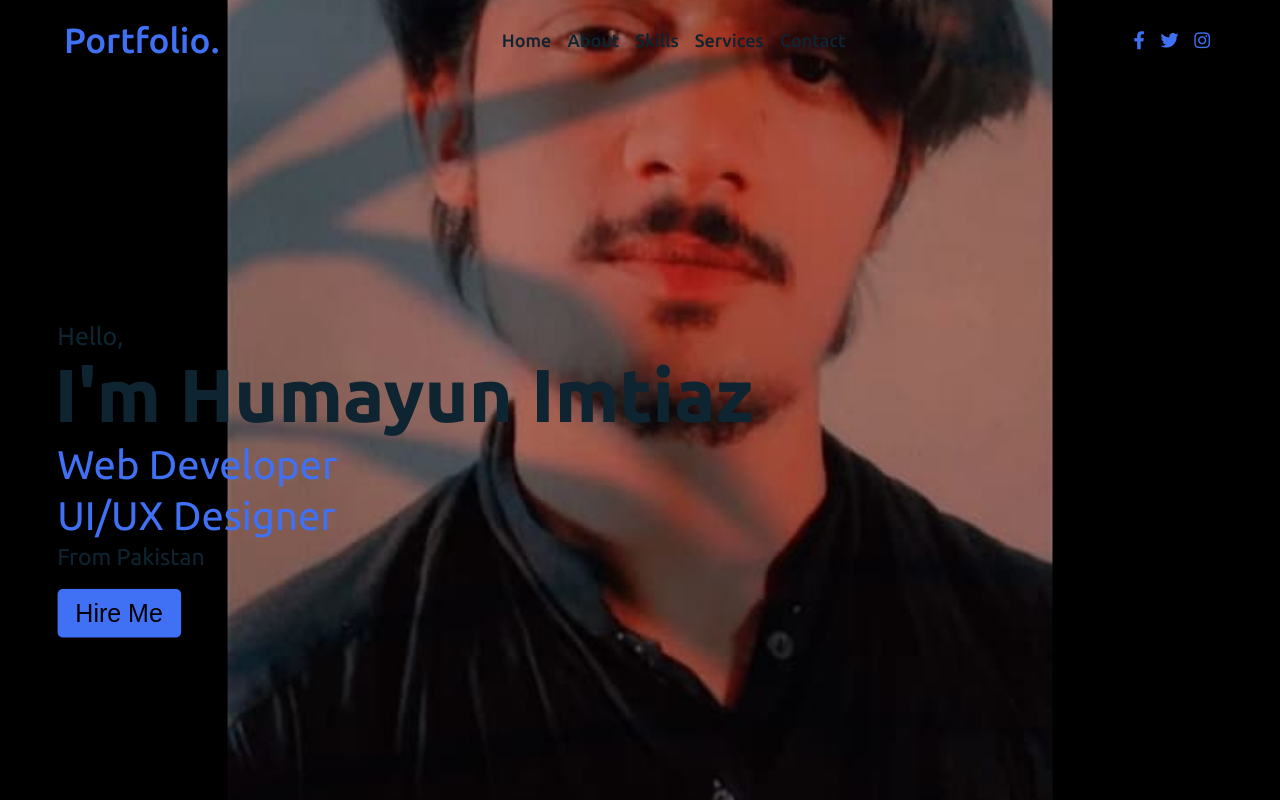
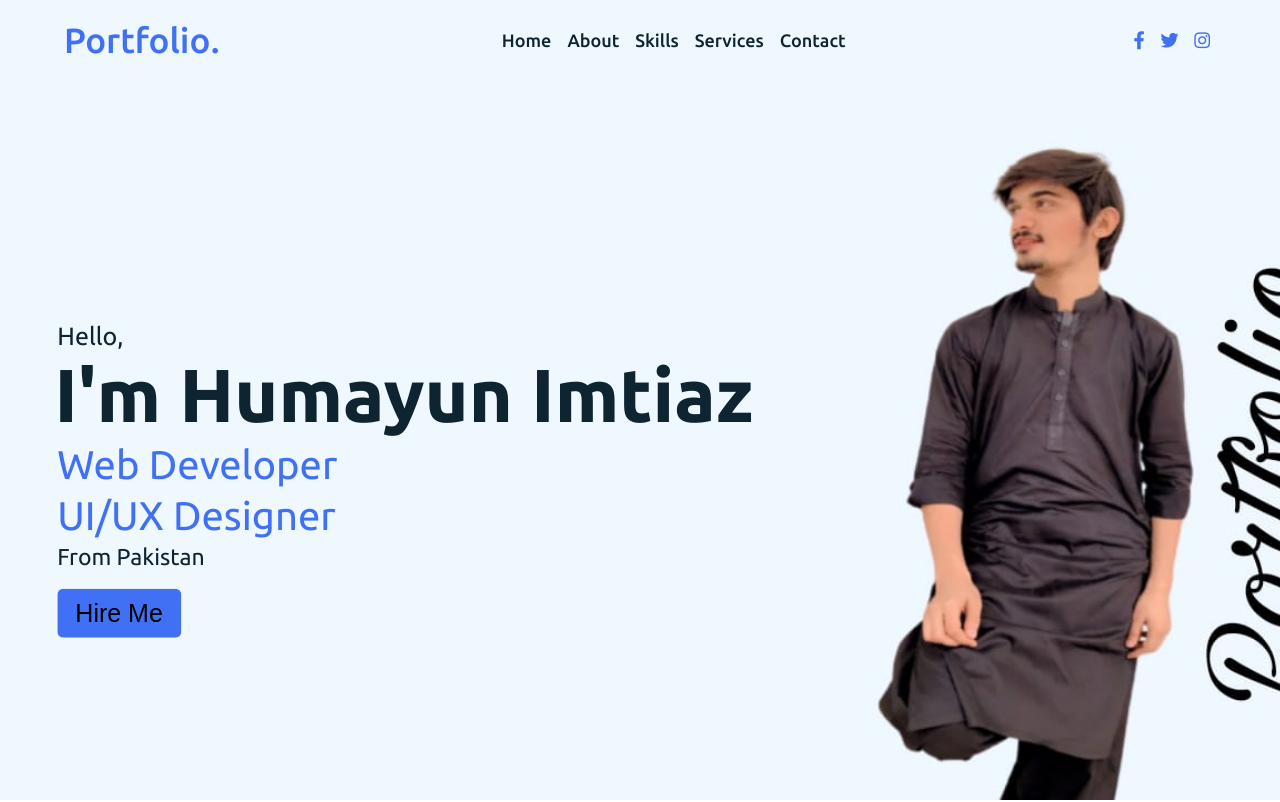
Before and after one commit to Humayun34/Portfolio.github.io, a plain HTML site: page index.html in a window 1280 px wide. Shown: the top 802 px of the page. Drawn offline with Linux system fonts and the light colour scheme.

Commit message:
Added New File

```diff
--- a/style.css
+++ b/style.css
@@ -111,7 +111,7 @@ nav.sticky .menu-btn{
 .home{
   height: 100vh;
   width: 100%;
-  background: url("image/screenshot2.PNG") no-repeat;
+  background: url("image/screenshoot2.PNG") no-repeat;
   background-size: cover;
   background-position: center;
   background-attachment: fixed;
```
Also changed, not shown: image/screenshoot2.PNG (renamed from image/second.PNG).
